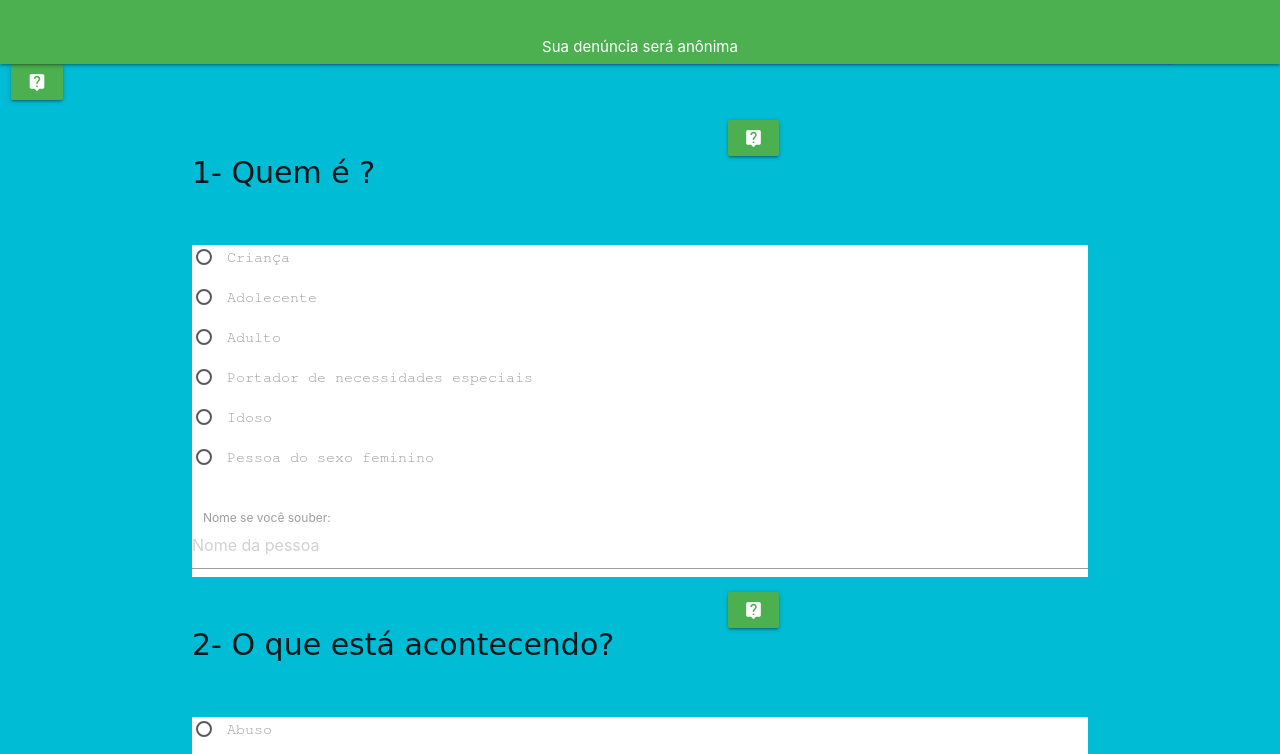
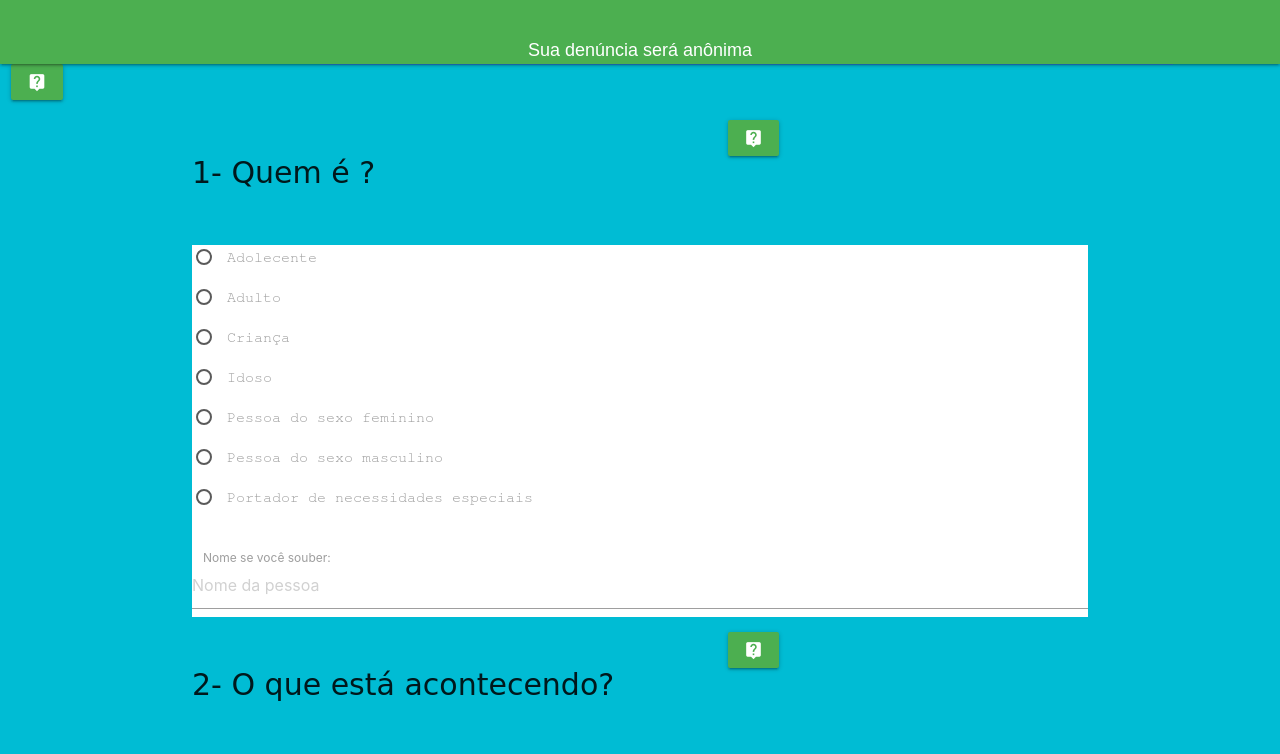
Before and after one commit to Izabely18/SoSComunitario, a website built with Vite: page src/pag2.html in a window 1280 px wide. Shown: the top 754 px of the page. Built offline with nearby package versions, Linux system fonts and the light colour scheme.

Commit message:
tirando prints

```diff
--- a/src/css/style.css
+++ b/src/css/style.css
@@ -24,7 +24,6 @@ span{
   margin-left: 50px;
 }
 
-
 .material-icons{
   font-size: 4rem;
 }
@@ -32,3 +31,12 @@ span{
 .container segunda{
   border-color: black ;
 }
+
+.navbar{
+  font-family: Arial, Helvetica, sans-serif;
+  font-size: larger;
+}
+
+.bodinha{
+  border-radius: 200px;
+}
--- a/src/pag2.html
+++ b/src/pag2.html
@@ -19,7 +19,7 @@
   <div class="navbar-fixed ">
     <div class="nav-wrapper ">
       <nav class="green">
-        <p class="center">Sua denúncia será anônima</p>
+        <p class="center navbar">Sua denúncia será anônima</p>
       </nav>
     </div>
   </div>
@@ -75,12 +75,6 @@
       <div class="white">
         <p>
           <label>
-            <input name="group1" type="radio" value="Criança" />
-            <span>Criança</span>
-          </label>
-        </p>
-        <p>
-          <label>
             <input name="group1" type="radio" value="Adolecente" />
             <span>Adolecente</span>
           </label>
@@ -93,8 +87,8 @@
         </p>
         <p>
           <label>
-            <input name="group1" type="radio" value="Portador de necessidades especiais" />
-            <span>Portador de necessidades especiais</span>
+            <input name="group1" type="radio" value="Criança" />
+            <span>Criança</span>
           </label>
         </p>
         <p>
@@ -107,6 +101,18 @@
           <label>
             <input name="group1" type="radio" value="Pessoa do sexo feminino"/>
             <span>Pessoa do sexo feminino</span>
+          </label>
+        </p>
+        <p>
+          <label>
+            <input name="group1" type="radio" value="Pessoa do sexo masculino"/>
+            <span>Pessoa do sexo masculino</span>
+          </label>
+        </p>
+        <p>
+          <label>
+            <input name="group1" type="radio" value="Portador de necessidades especiais" />
+            <span>Portador de necessidades especiais</span>
           </label>
         </p>
         <br>
```
Also changed, not shown: src/msgErro.html (+28 -8 lines).
